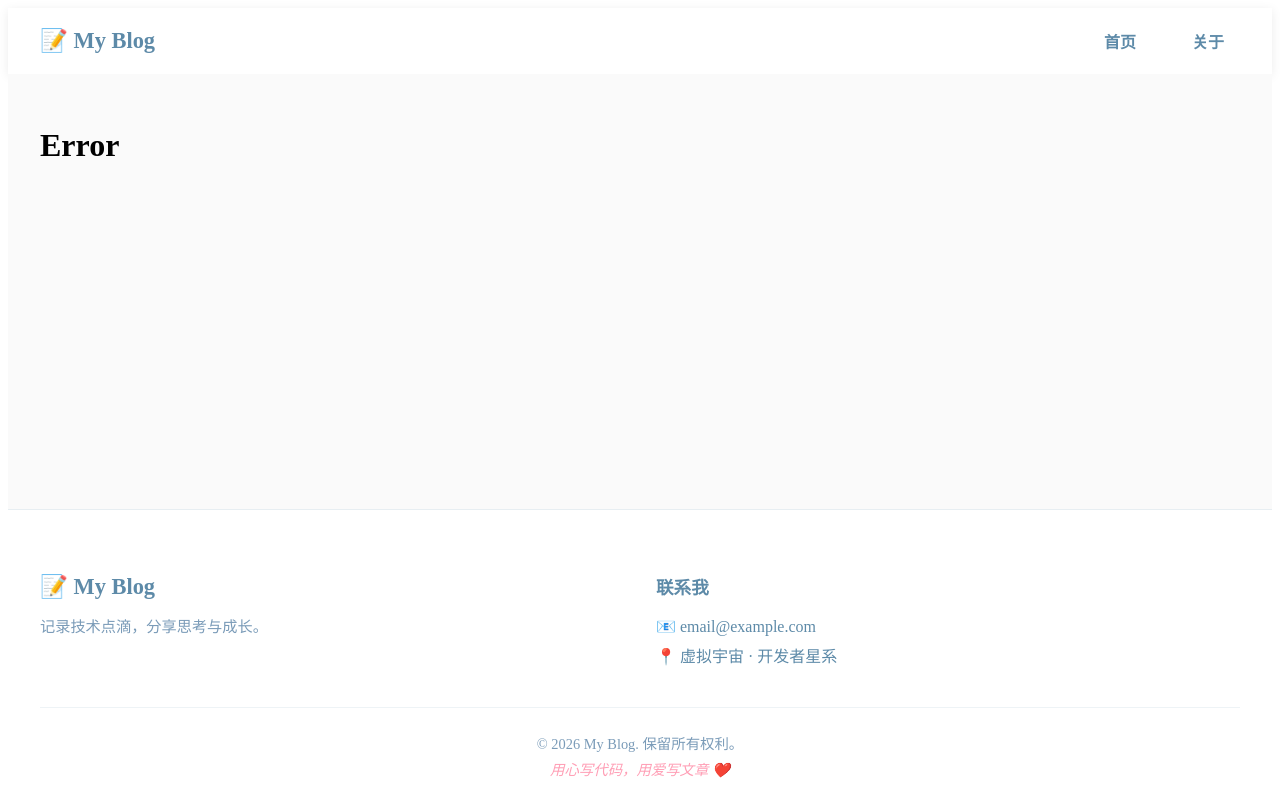
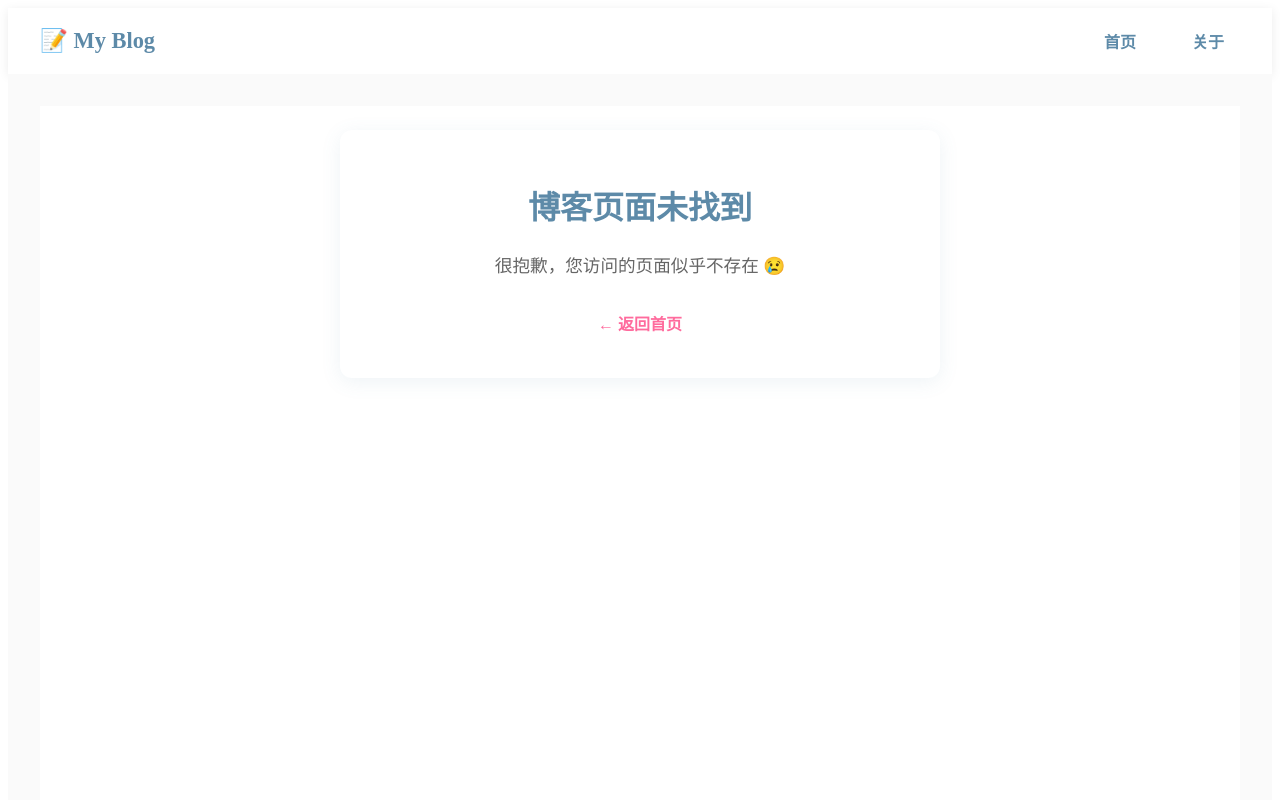
Before and after one commit to QiDream-hub/Blog-vue, a Vue app: page /error/blog/not-found in a window 1280 px wide. Shown: the top 800 px of the page. Built offline with nearby package versions, Linux system fonts and the light colour scheme.

Commit message:
功能基本完成

```diff
--- a/src/router/index.js
+++ b/src/router/index.js
@@ -25,12 +25,12 @@ const router = createRouter({
 
     },
     {
-      path: '/error/:slug(.*)*',
+      path: '/error/:slug(.*)',
       component: Error,
       props: true
     },
     {
-      path: '/:pathMatch(.*)*',
+      path: '/:slug(.*)',
       component: Error,
       props: true
     }
--- a/src/views/Blog.vue
+++ b/src/views/Blog.vue
@@ -35,7 +35,7 @@ console.log('Hello, pink-blue-white theme!')
 const props = defineProps({
   slug: {
     type: String,
-    default: "我的第一篇博客"
+    default: ""
   }
 })
 
--- a/src/views/Error.vue
+++ b/src/views/Error.vue
@@ -1,13 +1,108 @@
 <template>
-    <div>
-        <h1>Error</h1>
+    <div class="error-page">
+        <div class="container">
+            <div class="card">
+                <h1 class="title">{{ error }}</h1>
+                <p class="message">很抱歉，您访问的页面似乎不存在 😢</p>
+                <router-link to="/" class="back-link">← 返回首页</router-link>
+            </div>
+        </div>
     </div>
 </template>
 
 <script setup>
+import { computed } from 'vue';
+import { defineProps } from 'vue';
 
+const props = defineProps({
+    slug: {
+        type: String,
+        required: true
+    }
+});
+
+const error = computed(() => {
+    let message = "错误路径";
+    let path = props.slug.split('/')
+    if (path[0] === "blog") {
+        message = "博客页面";
+        if (path[1] === "not-found") {
+            message += "未找到";
+        }
+    }
+    return message;
+});
 </script>
 
 <style lang="scss" scoped>
+.error-page {
+    background-color: #ffffff;
+    // 不再使用 flex 居中，改用自然流式布局
+    padding: 1.5rem 1rem 2rem; // 上 1.5rem，下 2rem（略多一点避免贴底）
+    min-height: calc(100vh - 80px); // 减去 header 高度
 
+    .container {
+        max-width: 600px;
+        width: 100%;
+        margin: 0 auto; // 水平居中
+
+        .card {
+            background: #fff;
+            padding: 2rem;
+            border-radius: 12px;
+            box-shadow: 0 4px 20px rgba(93, 138, 168, 0.1);
+            text-align: center;
+            line-height: 1.6;
+            color: #333;
+
+            .title {
+                color: #5d8aa8;
+                font-size: 2rem;
+                margin-bottom: 1rem;
+                font-weight: 700;
+            }
+
+            .message {
+                color: #666;
+                margin-bottom: 1.5rem;
+                font-size: 1.1rem;
+            }
+
+            .back-link {
+                display: inline-block;
+                color: #ff6b9d;
+                text-decoration: none;
+                font-weight: 600;
+                padding: 0.5rem 1rem;
+                border-radius: 6px;
+                transition: all 0.2s ease;
+
+                &:hover {
+                    color: #5d8aa8;
+                    background-color: #f8f9fa;
+                    text-decoration: none;
+                }
+            }
+        }
+    }
+}
+
+// 响应式优化
+@media (max-width: 600px) {
+    .error-page {
+        padding: 1.2rem 0.8rem 1.5rem;
+
+        .card {
+            padding: 1.8rem 1.2rem;
+
+            .title {
+                font-size: 1.7rem;
+            }
+
+            .message {
+                font-size: 1rem;
+            }
+        }
+    }
+}
 </style>
--- a/src/views/Home.vue
+++ b/src/views/Home.vue
@@ -39,7 +39,7 @@ const addOrDelTag = (name) => {
     } else {
         searchTag.value = [...searchTag.value, tagName]
     }
-    console.log(searchTag.value)
+    // console.log(searchTag.value)
 }
 
 const filteredPosts = computed(() => {
```
